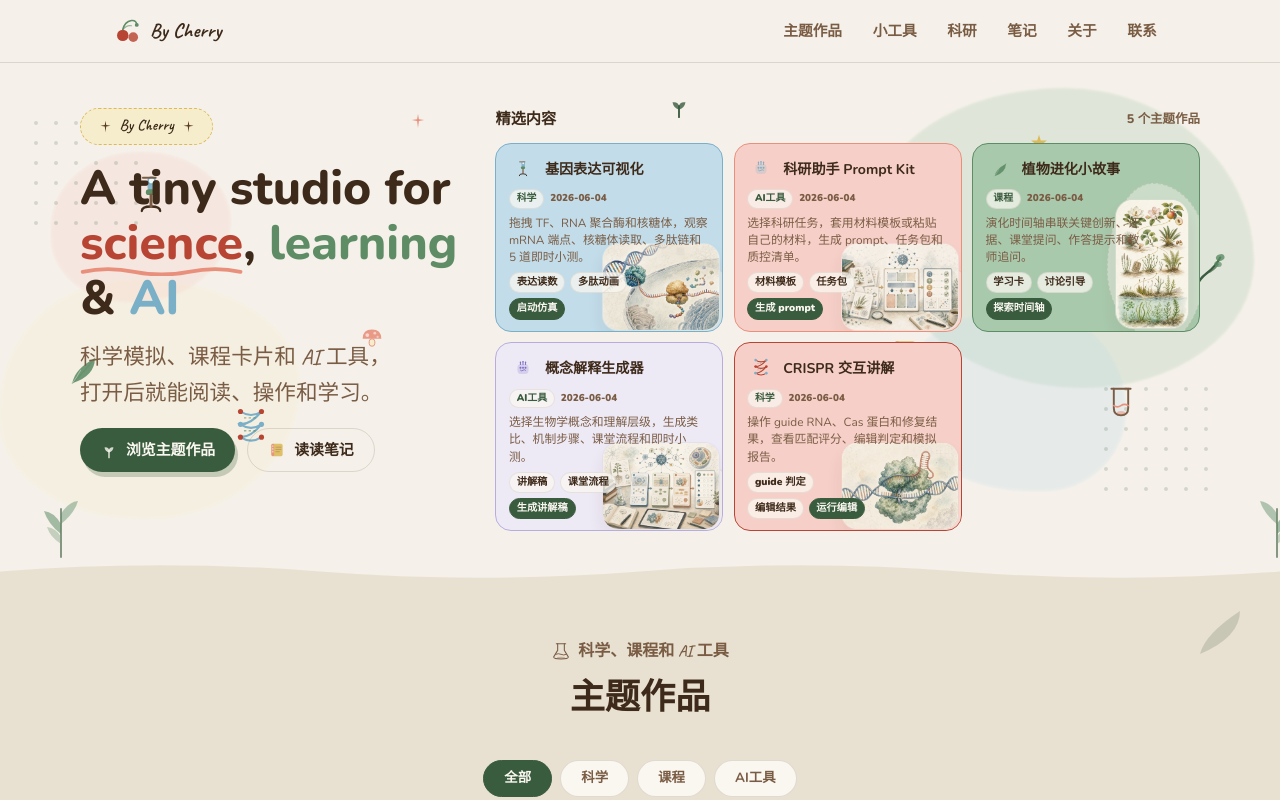
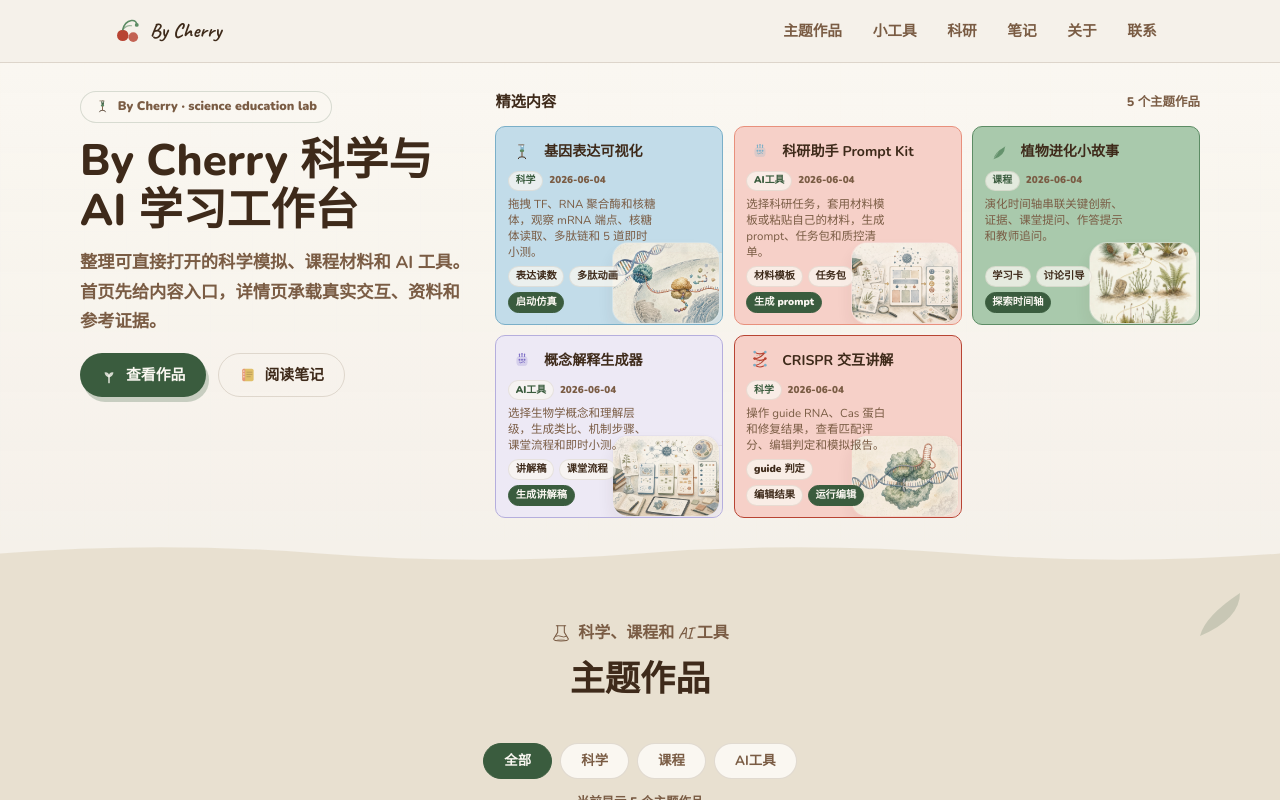
Before and after one commit to liruirui321/Bycherry, a React (Vite) app: page / in a window 1280 px wide. Built offline with nearby package versions, Linux system fonts and the light colour scheme.

Commit message:
Refine homepage science style

```diff
--- a/src/app/components/Hero.tsx
+++ b/src/app/components/Hero.tsx
@@ -1,61 +1,7 @@
-import { IconMicroscope, IconTestTube, IconDNA, IconLeaf, IconLeafSmall, IconNotebook, IconStar, IconMushroom, IconBranch, IconSparkle, IconSeedling } from "./Icons";
+import { IconMicroscope, IconNotebook, IconSeedling } from "./Icons";
 import { works } from "./Works";
 import { WorkPreviewIllustration } from "./WorkPreviewIllustration";
 import { navigateClient, navigateHomeSection, shouldUseClientNavigation } from "../navigation";
-
-function FloatDeco({ children, style }: { children: React.ReactNode; style: React.CSSProperties }) {
-  return (
-    <div className="hero-floating-deco" style={{ position: "absolute", animation: "floatDeco 4.5s ease-in-out infinite", ...style }}>
-      {children}
-    </div>
-  );
-}
-
-function ForestBlob({ color, style }: { color: string; style: React.CSSProperties }) {
-  return (
-    <div
-      style={{
-        position: "absolute",
-        borderRadius: "58% 42% 52% 48% / 46% 58% 42% 54%",
-        background: color,
-        opacity: 0.28,
-        filter: "blur(1px)",
-        ...style,
-      }}
-    />
-  );
-}
-
-/* Fern/plant decorative SVG */
-function FernDeco({ style }: { style: React.CSSProperties }) {
-  return (
-    <svg width="70" height="80" viewBox="0 0 70 80" fill="none" aria-hidden="true" focusable="false" style={{ position: "absolute", ...style }}>
-      <path d="M35 78 Q35 50 35 30" stroke="var(--cherry-forest)" strokeWidth="2" strokeLinecap="round" opacity="0.6" />
-      <path d="M35 55 Q22 45 18 32 Q28 33 35 45" fill="var(--cherry-sage)" opacity="0.55" />
-      <path d="M35 45 Q48 35 52 22 Q42 23 35 35" fill="var(--cherry-sage)" opacity="0.45" />
-      <path d="M35 65 Q24 58 21 48 Q30 49 35 58" fill="var(--cherry-moss)" opacity="0.4" />
-    </svg>
-  );
-}
-
-/* Scattered dots texture */
-function DotTexture({ style }: { style: React.CSSProperties }) {
-  return (
-    <svg width="120" height="120" viewBox="0 0 120 120" fill="none" aria-hidden="true" focusable="false" style={{ position: "absolute", ...style, opacity: 0.18 }}>
-      {Array.from({ length: 6 }).map((_, row) =>
-        Array.from({ length: 6 }).map((_, col) => (
-          <circle
-            key={`${row}-${col}`}
-            cx={10 + col * 20}
-            cy={10 + row * 20}
-            r="2"
-            fill="var(--cherry-forest)"
-          />
-        ))
-      )}
-    </svg>
-  );
-}
 
 export function Hero() {
   function openWork(href: string, event: React.MouseEvent<HTMLAnchorElement>) {
@@ -76,63 +22,14 @@ export function Hero() {
         justifyContent: "center",
         position: "relative",
         overflow: "hidden",
-        padding: "2.8rem 1.5rem 1.7rem",
+        padding: "1.75rem 1.5rem 1.45rem",
         width: "100%",
         maxWidth: "100%",
+        background:
+          "linear-gradient(180deg, rgba(250,247,241,0.98) 0%, rgba(245,241,234,0.95) 100%), linear-gradient(rgba(58,92,62,0.06) 1px, transparent 1px), linear-gradient(90deg, rgba(58,92,62,0.05) 1px, transparent 1px)",
+        backgroundSize: "auto, 42px 42px, 42px 42px",
       }}
     >
-      {/* Forest atmosphere blobs */}
-      <ForestBlob color="var(--cherry-sage-light)" style={{ width: 380, height: 300, top: "5%", right: "2%", borderRadius: "50% 50% 45% 55% / 42% 58% 42% 58%" }} />
-      <ForestBlob color="var(--cherry-yellow-light)" style={{ width: 300, height: 240, bottom: "8%", left: "0%", borderRadius: "45% 55% 52% 48% / 55% 45% 58% 42%" }} />
-      <ForestBlob color="var(--cherry-blue-light)" style={{ width: 220, height: 180, top: "50%", right: "12%", borderRadius: "55% 45% 40% 60% / 40% 60% 48% 52%" }} />
-      <ForestBlob color="var(--cherry-peach-light)" style={{ width: 180, height: 150, top: "18%", left: "4%", borderRadius: "50% 50% 55% 45% / 52% 48% 56% 44%" }} />
-
-      {/* Texture dots */}
-      <DotTexture style={{ top: "10%", left: "2%" }} />
-      <DotTexture style={{ bottom: "12%", right: "5%" }} />
-
-      {/* Fern decorations */}
-      <FernDeco style={{ bottom: "0%", left: "2%", transformOrigin: "bottom center" }} />
-      <FernDeco style={{ bottom: "0%", right: "3%", transform: "scaleX(-1)", transformOrigin: "bottom right" }} />
-
-      {/* Floating icons */}
-      <FloatDeco style={{ top: "14%", right: "18%", animationDelay: "0s" }}>
-        <IconStar size={22} color="var(--cherry-yellow)" />
-      </FloatDeco>
-      <FloatDeco style={{ top: "22%", left: "10%", animationDelay: "0.7s" }}>
-        <IconMicroscope size={46} />
-      </FloatDeco>
-      <FloatDeco style={{ top: "10%", left: "32%", animationDelay: "1.3s" }}>
-        <IconSparkle size={16} color="var(--cherry-peach)" />
-      </FloatDeco>
-      <FloatDeco style={{ bottom: "28%", right: "11%", animationDelay: "0.5s" }}>
-        <IconTestTube size={36} />
-      </FloatDeco>
-      <FloatDeco style={{ bottom: "22%", left: "18%", animationDelay: "1.1s" }}>
-        <IconDNA size={42} />
-      </FloatDeco>
-      <FloatDeco style={{ top: "58%", left: "5%", animationDelay: "0.3s" }}>
-        <IconLeaf color="var(--cherry-sage)" size={38} />
-      </FloatDeco>
-      <FloatDeco style={{ top: "28%", right: "7%", animationDelay: "1.9s" }}>
-        <IconLeafSmall color="var(--cherry-moss)" size={30} />
-      </FloatDeco>
-      <FloatDeco style={{ bottom: "38%", right: "28%", animationDelay: "2.2s" }}>
-        <IconNotebook size={34} />
-      </FloatDeco>
-      <FloatDeco style={{ top: "18%", right: "40%", animationDelay: "0.6s" }}>
-        <IconStar size={13} color="var(--cherry-red)" />
-      </FloatDeco>
-      <FloatDeco style={{ bottom: "42%", left: "28%", animationDelay: "1.7s" }}>
-        <IconMushroom size={28} />
-      </FloatDeco>
-      <FloatDeco style={{ top: "38%", right: "4%", animationDelay: "3s" }}>
-        <IconBranch size={44} color="var(--cherry-forest)" />
-      </FloatDeco>
-      <FloatDeco style={{ top: "6%", left: "52%", animationDelay: "2.5s" }}>
-        <IconSeedling size={26} color="var(--cherry-forest)" />
-      </FloatDeco>
-
       {/* Main content */}
       <div className="hero-inner" style={{ position: "relative", zIndex: 2, textAlign: "left", maxWidth: 1120, width: "100%", minWidth: 0 }}>
         <div className="hero-content-grid" style={{ display: "grid", gridTemplateColumns: "minmax(260px, 0.72fr) minmax(0, 1.28fr)", gap: "1.2rem", alignItems: "start", minWidth: 0, maxWidth: "100%" }}>
@@ -143,18 +40,17 @@ export function Hero() {
             display: "inline-flex",
             alignItems: "center",
             gap: 8,
-            background: "var(--cherry-yellow-light)",
-            border: "1.5px dashed var(--cherry-yellow)",
+            background: "rgba(250,247,241,0.82)",
+            border: "1px solid rgba(58,92,62,0.18)",
             borderRadius: 999,
-            padding: "0.35rem 1.1rem",
-            marginBottom: "1rem",
+            padding: "0.34rem 0.86rem",
+            marginBottom: "0.85rem",
           }}
         >
-          <IconSparkle size={13} color="var(--cherry-bark)" />
-          <span style={{ fontFamily: "'Caveat', cursive", fontSize: "0.98rem", color: "var(--cherry-warm-brown)", fontWeight: 600 }}>
-            By Cherry
+          <IconMicroscope size={15} color="var(--cherry-forest)" />
+          <span style={{ fontSize: "0.78rem", color: "var(--cherry-warm-mid)", fontWeight: 900, letterSpacing: 0 }}>
+            By Cherry · science education lab
           </span>
-          <IconSparkle size={13} color="var(--cherry-bark)" />
         </div>
 
         {/* Headline */}
@@ -162,41 +58,27 @@ export function Hero() {
           id="hero-heading"
           style={{
             fontFamily: "'Nunito', sans-serif",
-            fontSize: "clamp(1.85rem, 4.4vw, 3rem)",
+            fontSize: "clamp(1.72rem, 3.9vw, 2.75rem)",
             fontWeight: 800,
-            lineHeight: 1.15,
+            lineHeight: 1.14,
             color: "var(--cherry-warm-brown)",
-            marginBottom: "0.8rem",
+            marginBottom: "0.72rem",
             letterSpacing: 0,
           }}
         >
-          A tiny studio for{" "}
-          <span style={{ color: "var(--cherry-red)", position: "relative", display: "inline-block" }}>
-            science
-            <svg style={{ position: "absolute", bottom: -5, left: 0, width: "100%" }} viewBox="0 0 120 8" preserveAspectRatio="none" fill="none" aria-hidden="true" focusable="false">
-              <path d="M2 5 Q20 1 40 5 Q60 9 80 5 Q100 1 118 5" stroke="var(--cherry-peach)" strokeWidth="2.8" strokeLinecap="round" />
-            </svg>
-          </span>
-          ,{" "}
-          <span style={{ color: "var(--cherry-sage)" }}>learning</span>
-          {" & "}
-          <span style={{ color: "var(--cherry-blue)" }}>AI</span>
+          By Cherry 科学与 AI 学习工作台
         </h1>
 
-        {/* Subtitle — handwriting style */}
         <p
           style={{
-            fontFamily: "'Caveat', cursive",
-            fontSize: "clamp(1.1rem, 2.5vw, 1.35rem)",
+            fontSize: "clamp(0.96rem, 1.8vw, 1.08rem)",
             color: "var(--cherry-warm-mid)",
-            lineHeight: 1.65,
-            marginBottom: "1.1rem",
-            fontWeight: 500,
+            lineHeight: 1.72,
+            marginBottom: "1rem",
+            fontWeight: 700,
           }}
         >
-          科学模拟、课程卡片和 AI 工具，
-          <br />
-          打开后就能阅读、操作和学习。
+          整理可直接打开的科学模拟、课程材料和 AI 工具。首页先给内容入口，详情页承载真实交互、资料和参考证据。
         </p>
 
         {/* CTAs */}
@@ -216,7 +98,7 @@ export function Hero() {
             onMouseEnter={(e) => { (e.currentTarget as HTMLElement).style.transform = "translateY(-2px)"; (e.currentTarget as HTMLElement).style.boxShadow = "3px 8px 0px rgba(58,92,62,0.25)"; }}
             onMouseLeave={(e) => { (e.currentTarget as HTMLElement).style.transform = ""; (e.currentTarget as HTMLElement).style.boxShadow = "3px 5px 0px rgba(58,92,62,0.25)"; }}
           >
-            <IconSeedling size={18} color="#FAF7F1" /> 浏览主题作品
+              <IconSeedling size={18} color="#FAF7F1" /> 查看作品
           </a>
           <a
             className="hero-cta"
@@ -233,7 +115,7 @@ export function Hero() {
             onMouseEnter={(e) => { (e.currentTarget as HTMLElement).style.background = "var(--cherry-yellow-light)"; (e.currentTarget as HTMLElement).style.borderColor = "var(--cherry-yellow)"; }}
             onMouseLeave={(e) => { (e.currentTarget as HTMLElement).style.background = "transparent"; (e.currentTarget as HTMLElement).style.borderColor = "var(--border)"; }}
           >
-            <IconNotebook size={18} /> 读读笔记
+            <IconNotebook size={18} /> 阅读笔记
           </a>
         </div>
           </div>
@@ -244,10 +126,7 @@ export function Hero() {
             <div style={{ color: "var(--cherry-warm-mid)", fontSize: "0.78rem", fontWeight: 800 }}>{works.length} 个主题作品</div>
           </div>
           <div className="hero-work-grid" style={{ display: "grid", gridTemplateColumns: "repeat(auto-fit, minmax(178px, 1fr))", gap: "0.65rem", minWidth: 0, maxWidth: "100%" }}>
-            {works.map((work) => {
-              const isPlantEvolution = work.slug === "plant-evolution-stories";
-
-              return (
+            {works.map((work) => (
                 <a
                   className="hero-work-card"
                   key={work.slug}
@@ -256,22 +135,22 @@ export function Hero() {
                   style={{
                     background: work.color,
                     border: `1.5px solid ${work.border}`,
-                    borderRadius: 16,
-                    padding: "0.72rem 0.78rem 0.7rem",
+                    borderRadius: 10,
+                    padding: "0.68rem 0.72rem 0.66rem",
                     color: "var(--cherry-warm-brown)",
                     textDecoration: "none",
                     textAlign: "left",
-                    minHeight: isPlantEvolution ? 184 : 150,
+                    minHeight: 138,
                     display: "grid",
                     gridTemplateRows: "auto auto 1fr auto",
-                    gap: "0.38rem",
+                    gap: "0.34rem",
                     position: "relative",
                     overflow: "hidden",
                     minWidth: 0,
                     maxWidth: "100%",
                   }}
                 >
-                  <div aria-hidden="true" style={{ position: "absolute", right: isPlantEvolution ? -8 : -18, bottom: isPlantEvolution ? -10 : -20, width: isPlantEvolution ? 100 : 114, height: isPlantEvolution ? 158 : 92, borderRadius: isPlantEvolution ? "46% 54% 42% 58% / 55% 44% 56% 45%" : "54% 46% 48% 52% / 44% 55% 45% 56%", background: "rgba(250,247,241,0.42)", border: "1.5px dashed rgba(94,68,42,0.12)" }} />
+                  <div aria-hidden="true" style={{ position: "absolute", right: -10, bottom: -10, width: 106, height: 82, borderRadius: 10, background: "rgba(250,247,241,0.42)", border: "1px solid rgba(94,68,42,0.1)" }} />
                   <div style={{ display: "flex", alignItems: "center", gap: 8, minWidth: 0, position: "relative", zIndex: 1 }}>
                     <span style={{ width: 28, height: 28, display: "inline-flex", alignItems: "center", justifyContent: "center", transform: "scale(0.68)", transformOrigin: "center" }}>{work.icon}</span>
                     <strong style={{ fontSize: "0.88rem", lineHeight: 1.35, minWidth: 0, overflowWrap: "anywhere" }}>{work.title}</strong>
@@ -284,8 +163,8 @@ export function Hero() {
                       {work.updated}
                     </span>
                   </div>
-                  <span style={{ color: "var(--cherry-warm-mid)", fontSize: "0.74rem", lineHeight: 1.45, position: "relative", zIndex: 1, display: "block", minWidth: 0, overflowWrap: "anywhere", wordBreak: "break-word", paddingRight: isPlantEvolution ? 38 : 0 }}>{work.desc}</span>
-                  <div style={{ display: "flex", gap: 5, flexWrap: "wrap", alignItems: "center", paddingRight: isPlantEvolution ? 92 : 82, position: "relative", zIndex: 1 }}>
+                  <span style={{ color: "var(--cherry-warm-mid)", fontSize: "0.72rem", lineHeight: 1.4, position: "relative", zIndex: 1, display: "block", minWidth: 0, overflowWrap: "anywhere", wordBreak: "break-word", paddingRight: 54 }}>{work.desc}</span>
+                  <div style={{ display: "flex", gap: 5, flexWrap: "wrap", alignItems: "center", paddingRight: 76, position: "relative", zIndex: 1 }}>
                     {work.outputs.slice(0, 2).map((output) => (
                       <span key={output} style={{ background: "rgba(250,247,241,0.74)", border: "1px solid rgba(94,68,42,0.1)", borderRadius: 999, padding: "0.12rem 0.42rem", color: "var(--cherry-warm-brown)", fontSize: "0.64rem", fontWeight: 900 }}>
                         {output}
@@ -295,12 +174,11 @@ export function Hero() {
                       {work.action}
                     </span>
                   </div>
-                  <div className="hero-work-preview" style={{ position: "absolute", right: isPlantEvolution ? 10 : 2, bottom: isPlantEvolution ? 2 : 0, display: "flex", justifyContent: "flex-end", opacity: 0.96, zIndex: 0 }}>
-                    <WorkPreviewIllustration slug={work.slug} color={work.border} width={isPlantEvolution ? 74 : 118} height={isPlantEvolution ? 130 : 88} />
+                  <div className="hero-work-preview" style={{ position: "absolute", right: 2, bottom: 0, display: "flex", justifyContent: "flex-end", opacity: 0.9, zIndex: 0 }}>
+                    <WorkPreviewIllustration slug={work.slug} color={work.border} width={108} height={82} />
                   </div>
                 </a>
-              );
-            })}
+            ))}
           </div>
         </div>
         </div>
@@ -347,14 +225,6 @@ export function Hero() {
             transform-origin: right bottom;
           }
 
-          .hero-floating-deco {
-            display: none !important;
-          }
-        }
-
-        @keyframes floatDeco {
-          0%, 100% { transform: translateY(0px); }
-          50% { transform: translateY(-9px); }
         }
 
         .hero-cta:focus-visible,
@@ -374,10 +244,6 @@ export function Hero() {
         }
 
         @media (prefers-reduced-motion: reduce) {
-          .hero-floating-deco {
-            animation: none !important;
-          }
-
           .hero-cta,
           .hero-work-card {
             transition: none !important;
--- a/src/app/components/Icons.tsx
+++ b/src/app/components/Icons.tsx
@@ -69,18 +69,6 @@ export function IconLeafSmall({ size = 22, color = "var(--cherry-sage)" }: IconP
     <svg width={size} height={size} viewBox="0 0 22 22" fill="none">
       <path d="M5 19 Q7 11 18 5 Q18 15 5 19Z" fill={color} opacity="0.85" />
       <path d="M5 19 Q10 14 18 5" stroke={color} strokeWidth="1" fill="none" opacity="0.4" strokeLinecap="round" />
-    </svg>
-  );
-}
-
-export function IconMushroom({ size = 30, color = "var(--cherry-peach)" }: IconProps) {
-  return (
-    <svg width={size} height={size} viewBox="0 0 30 30" fill="none">
-      <path d="M5 18 Q5 8 15 8 Q25 8 25 18Z" fill={color} opacity="0.9" />
-      <circle cx="10" cy="14" r="2" fill="white" opacity="0.6" />
-      <circle cx="18" cy="12" r="1.5" fill="white" opacity="0.5" />
-      <circle cx="21" cy="16" r="1.2" fill="white" opacity="0.45" />
-      <rect x="12" y="18" width="6" height="8" rx="3" fill="var(--cherry-yellow-light)" stroke={color} strokeWidth="1" />
     </svg>
   );
 }
--- a/src/app/components/Works.tsx
+++ b/src/app/components/Works.tsx
@@ -90,13 +90,14 @@ function WorkCard({ work }: { work: (typeof works)[0] }) {
       onFocus={() => setHovered(true)}
       onBlur={() => setHovered(false)}
       style={{
-        background: work.color,
-        border: `1.5px solid ${work.border}`,
-        borderRadius: 20,
+        background: "var(--card)",
+        border: "1.5px solid rgba(94,68,42,0.12)",
+        borderTop: `4px solid ${work.border}`,
+        borderRadius: 8,
         padding: "1.28rem 1.28rem 1.18rem",
-        transform: hovered ? "rotate(0deg) translateY(-5px)" : `rotate(${work.rotate})`,
+        transform: hovered ? "translateY(-4px)" : "none",
         transition: "transform 0.25s, box-shadow 0.25s",
-        boxShadow: hovered ? "5px 12px 0px rgba(94,68,42,0.12)" : "3px 5px 0px rgba(94,68,42,0.08)",
+        boxShadow: hovered ? "0 14px 28px rgba(58,92,62,0.12)" : "0 8px 18px rgba(94,68,42,0.06)",
         cursor: href ? "pointer" : "default",
         position: "relative",
         color: "inherit",
@@ -107,9 +108,6 @@ function WorkCard({ work }: { work: (typeof works)[0] }) {
         minHeight: 384,
       }}
     >
-      {/* Push pin */}
-      <div style={{ position: "absolute", top: -7, left: "50%", transform: "translateX(-50%)", width: 14, height: 14, borderRadius: "50%", background: "var(--cherry-red)", opacity: 0.65, boxShadow: "0 2px 4px rgba(0,0,0,0.12)" }} />
-
       <div style={{ marginBottom: "0.46rem" }}>{work.icon}</div>
 
       <h3 style={{ fontFamily: "'Nunito', sans-serif", fontWeight: 800, color: "var(--cherry-warm-brown)", fontSize: "1rem", marginBottom: "0.42rem", lineHeight: 1.25 }}>
@@ -120,7 +118,7 @@ function WorkCard({ work }: { work: (typeof works)[0] }) {
         {work.desc}
       </p>
 
-      <div style={{ height: 122, minHeight: 122, display: "flex", justifyContent: "center", alignItems: "center", background: "rgba(250,247,241,0.52)", border: "1.5px dashed rgba(94,68,42,0.12)", borderRadius: 16, marginBottom: "0.68rem", padding: "0.16rem", overflow: "hidden" }}>
+      <div style={{ height: 122, minHeight: 122, display: "flex", justifyContent: "center", alignItems: "center", background: work.color, border: "1px solid rgba(94,68,42,0.1)", borderRadius: 8, marginBottom: "0.68rem", padding: "0.16rem", overflow: "hidden" }}>
         <WorkPreviewIllustration slug={work.slug} color={work.border} width={214} height={122} />
       </div>
 
@@ -151,7 +149,7 @@ function WorkCard({ work }: { work: (typeof works)[0] }) {
           marginTop: "0.78rem",
           background: "rgba(250,247,241,0.82)",
           border: "1.5px solid rgba(58,92,62,0.28)",
-          borderRadius: 999,
+          borderRadius: 8,
           padding: "0.38rem 0.78rem",
           color: "var(--cherry-forest)",
           fontWeight: 900,
```
